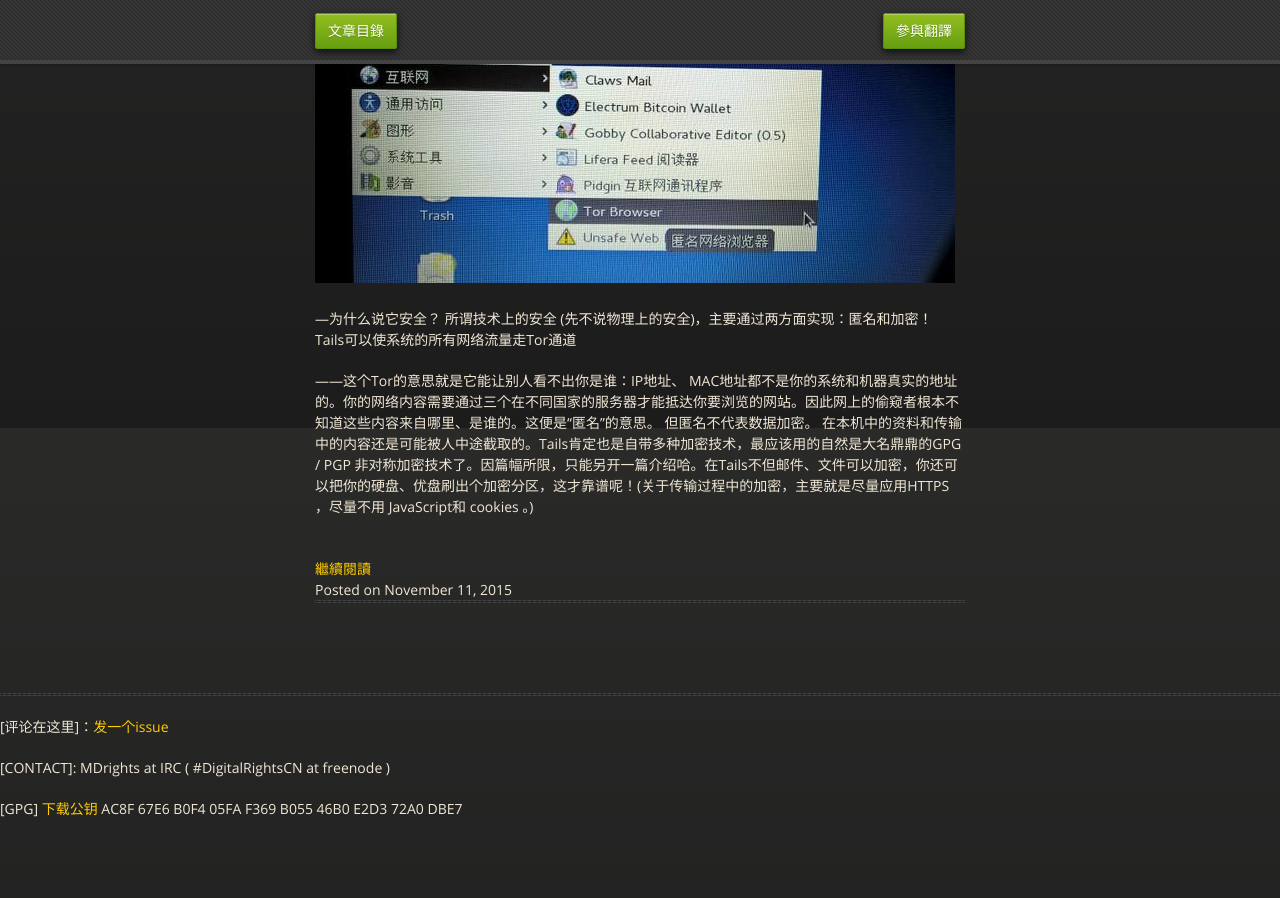
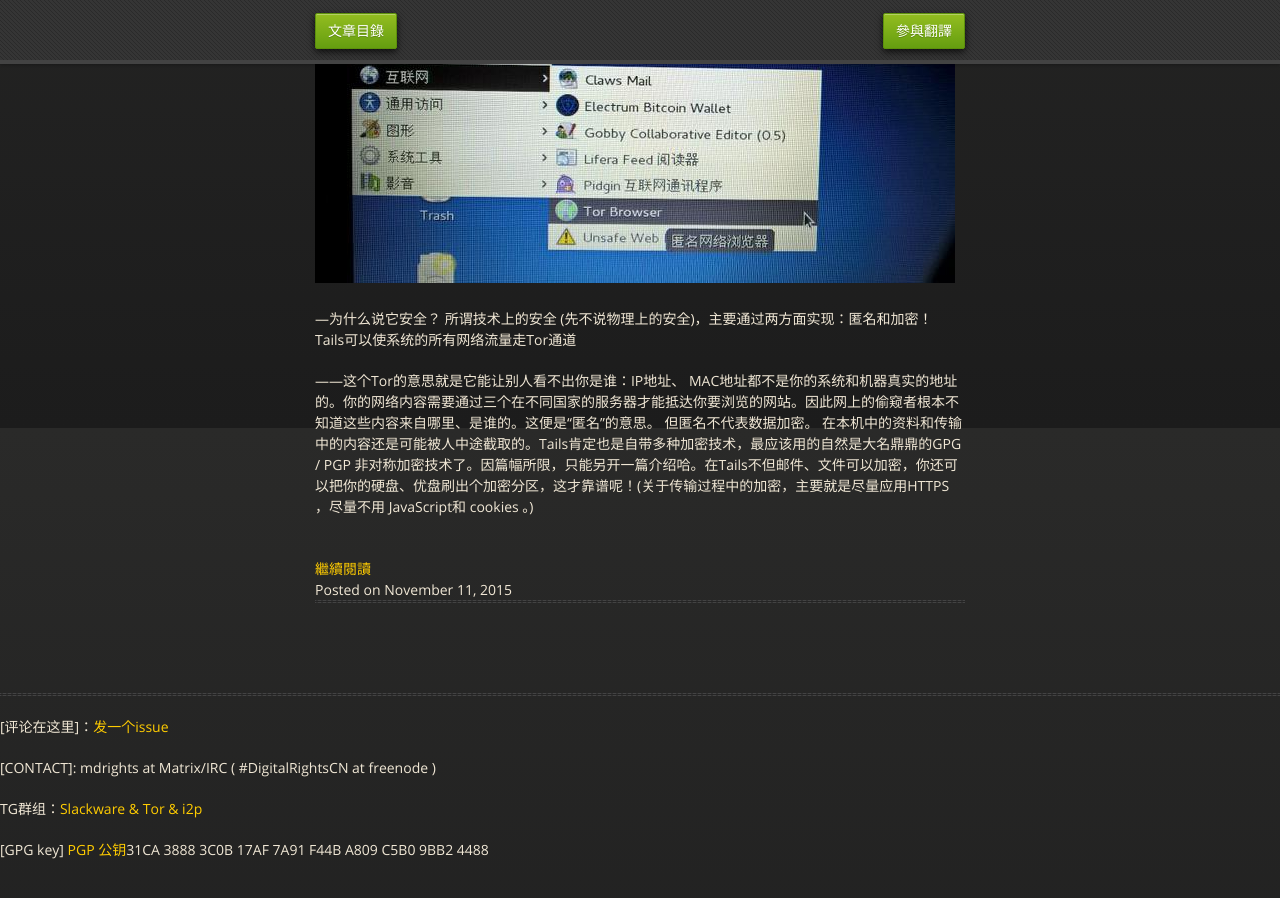
Before and after one commit to mdrights/os-observe, a Jekyll site: the page built from index.html, in a window 1280 px wide and 900 px high, scrolled down 16672 px. Built offline with Jekyll 4.4.1, drawn with Linux system fonts in a browser that asks for light colours; before the commit the page ends 17531 px from its top, so only the background shows below that.

Commit message:
update PGP key

```diff
--- a/_layouts/default.html
+++ b/_layouts/default.html
@@ -34,8 +34,8 @@
   <footer>
 	<hr>
 	<p>[评论在这里]：<a href="https://github.com/mdrights/os-observe/issues/new">发一个issue</a></p>
-	<p>[CONTACT]: MDrights at IRC ( #DigitalRightsCN at freenode )</p>
-	<!-- <p>TG群组：<a href="https://telegram.me/joinchat/Cg4fLT2ZrhHeiRyj5N55cQ">Tor/Whonix/Tails 匿踪与隐私保护</a></p> -->
-	<p>[GPG] <a href="https://mdrights.github.io/MDrights.asc">下载公钥</a> AC8F 67E6 B0F4 05FA F369  B055 46B0 E2D3 72A0 DBE7</p>
+	<p>[CONTACT]: mdrights at Matrix/IRC ( #DigitalRightsCN at freenode )</p>
+	<p>TG群组：<a href="https://t.me/liveslackware">Slackware & Tor & i2p</a></p>
+	<p>[GPG key] <a href="https://mdrights.github.io/mdrights.pgp.asc">PGP 公钥</a>31CA 3888 3C0B 17AF 7A91  F44B A809 C5B0 9BB2 4488 </p>
   </footer>
 </html>
```
